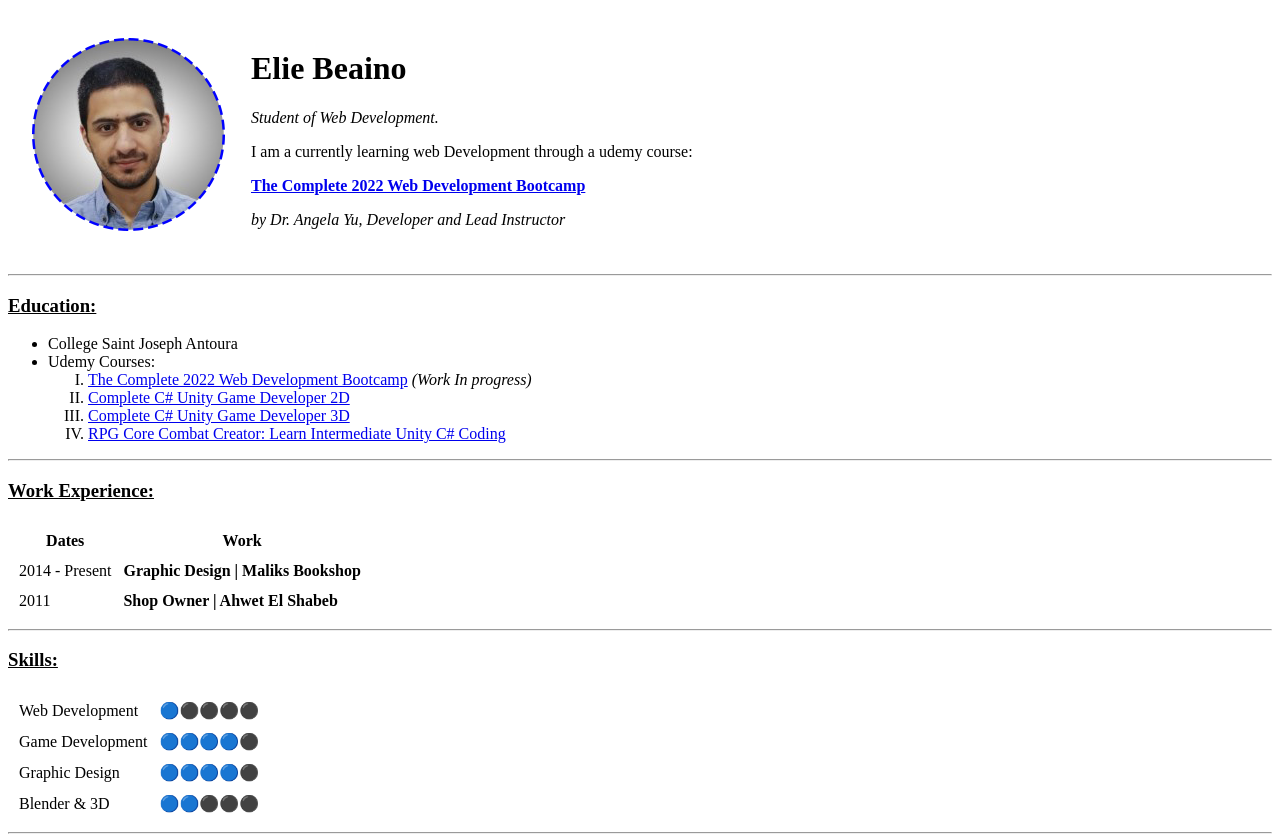
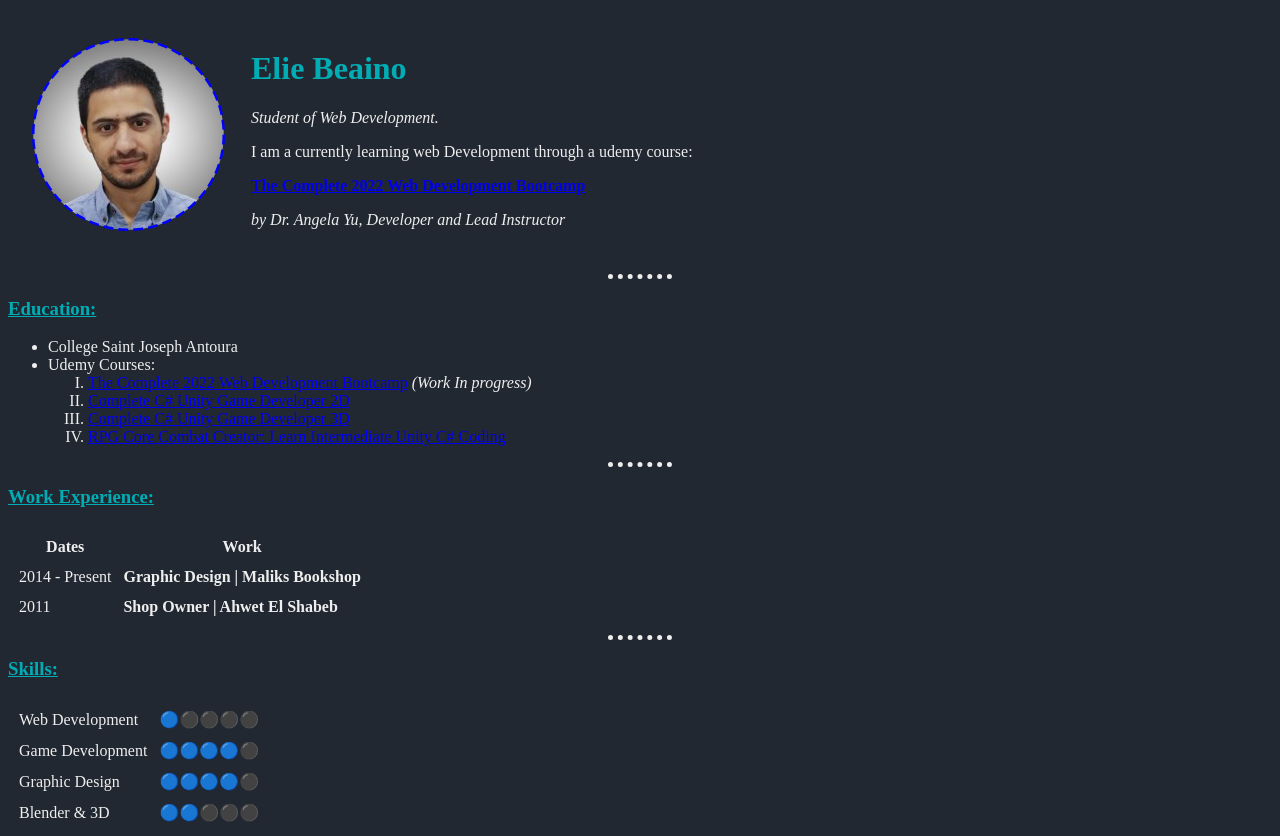
Before and after one commit to eliebeaino/CV, a plain HTML site: page index.html in a window 1280 px wide. Shown: the top 836 px of the page. Drawn offline with Linux system fonts and the light colour scheme.

Commit message:
backup
backup of older updates from pc

```diff
--- /dev/null
+++ b/css/styles.css
@@ -0,0 +1,20 @@
+body {
+  background-color: #222831;
+  color: #EEEEEE;
+
+}
+
+hr {
+  border-style: none;
+  border-top: dotted;
+  border-color: #EEEEEE;
+  border-width: 5px;
+  width: 5%;
+}
+
+h1{
+  color: #00ADB5;
+}
+h3{
+  color: #00ADB5;
+}
--- a/index.html
+++ b/index.html
@@ -6,6 +6,7 @@
 <head>
   <meta charset="utf-8">
   <title>Elie's Personal WebSite</title>
+  <link rel="stylesheet" href="css\styles.css">
 </head>
 
 <!--this is for the body of the page-->
```
Also changed, not shown: contact-me.html (+1 -0 lines), test.html (+2 -1 lines).
